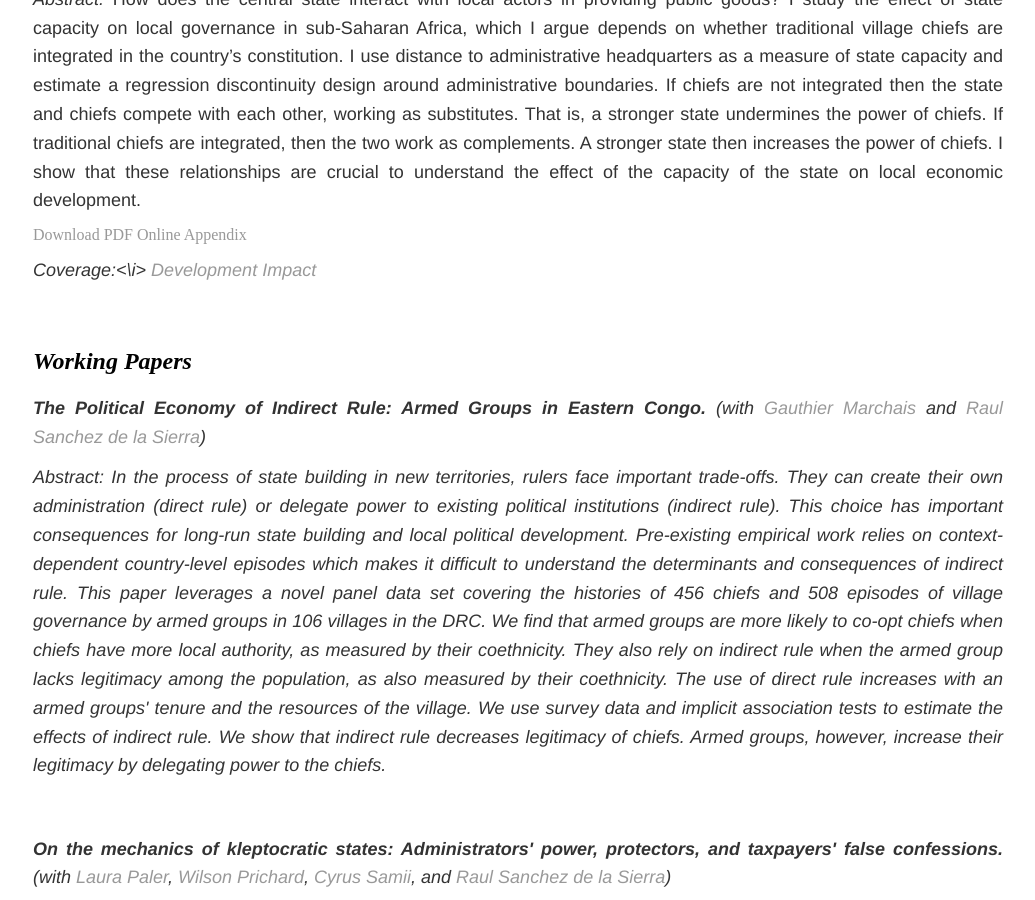
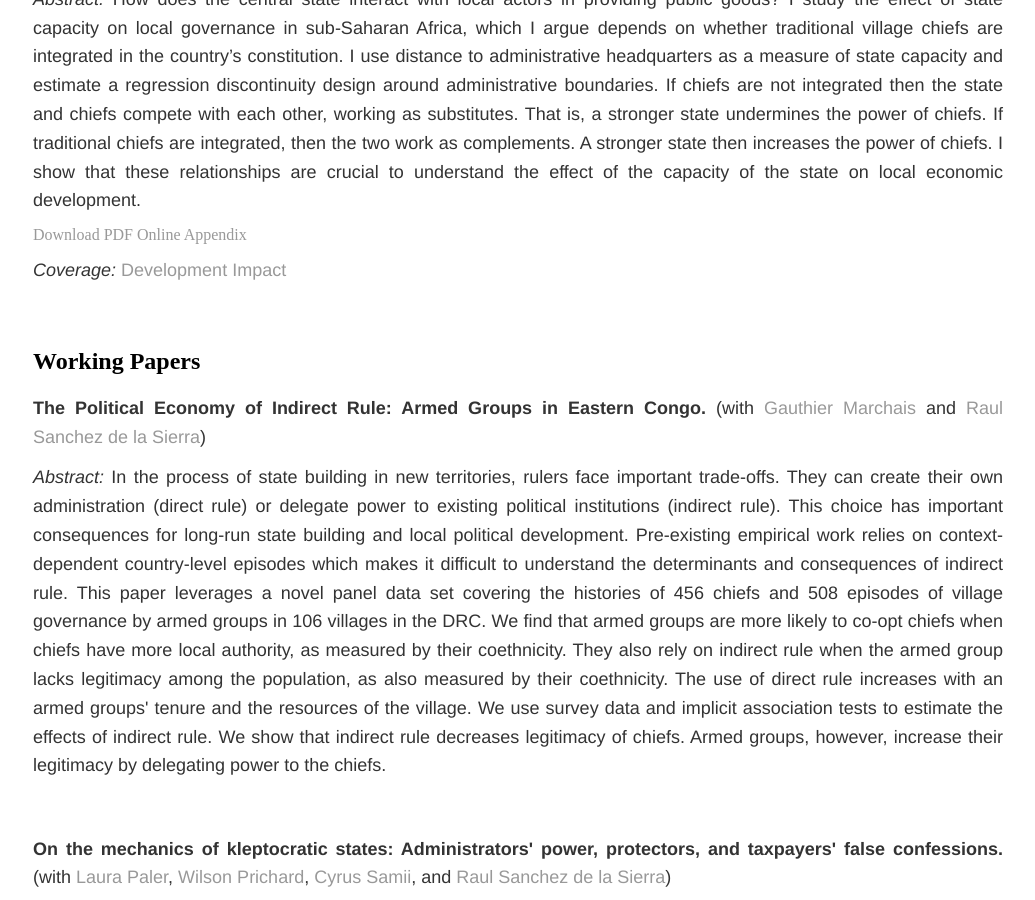
Before and after one commit to soeren-henn/soeren-henn.github.io, a Jekyll site: the page built from research/index.html, in a window 1280 px wide and 900 px high, scrolled down 699 px. Shown: the whole window, without its empty margins (122-1157 px from the left). Built offline with Jekyll 4.4.1, drawn with Linux system fonts in a browser that asks for light colours; some of the changed text lies outside the part shown.

```diff
--- a/research/index.html
+++ b/research/index.html
@@ -16,7 +16,7 @@ title: Research
 		<p><b>Complements or Substitutes? How Institutional Arrangements Bind Chiefs and the State in Africa.</b> <i> Revise &amp Resubmit, American Political Science Review</i> </p>
 		<p><i>Abstract: </i>How does the central state interact with local actors in providing public goods? I study the effect of state capacity on local governance in sub-Saharan Africa, which I argue depends on whether traditional village chiefs are integrated in the country’s constitution. I use distance to administrative headquarters as a measure of state capacity and estimate a regression discontinuity design around administrative boundaries. If chiefs are not integrated then the state and chiefs compete with each other, working as substitutes. That is, a stronger state undermines the power of chiefs. If traditional chiefs are integrated, then the two work as complements. A stronger state then increases the power of chiefs. I show that these relationships are crucial to understand the effect of the capacity of the state on local economic development.</p>
 		<a href="/files/Henn_Chiefs.pdf" class="btn btn-default pull-right" title="PDF">Download PDF</a> <a href="/files/Henn_Chiefs_appendix.pdf" class="btn btn-default pull-right" title="PDF">Online Appendix</a>
-		<p> <i>Coverage:<\i> <a href="https://blogs.worldbank.org/impactevaluations/complements-or-substitutes-state-presence-and-power-traditional-leaders-guest-post-soeren-j-henn" target="_blank">Development Impact</a> </p>
+		<p> <i>Coverage:</i> <a href="https://blogs.worldbank.org/impactevaluations/complements-or-substitutes-state-presence-and-power-traditional-leaders-guest-post-soeren-j-henn" target="_blank">Development Impact</a> </p>
 	</div>
 
 <!--
@@ -66,7 +66,7 @@ title: Research
 	<div class="paper">
 	<p><b>Africa’s Latent Assets: or, how to be optimistic about African development.</b> (with <a href="https://voices.uchicago.edu/jamesrobinson/" target="_blank">James A. Robinson</a>)</p>
 	<p><i>Abstract: </i>Despite the past centuries' economic setbacks and challenges, are there reasons for optimism about Africa's economic prospects?  We provide a conceptual framework and empirical evidence that show how the nature of African society has led to three sets of unrecognized "latent assets."  First, success in African society is talent driven and Africa has experienced high levels of perceived and actual social mobility.  A society where talented individuals rise to the top and optimism prevails is an excellent basis for entrepreneurship and innovation.  Second, Africans, like westerners who built the world's most successful effective states, are highly skeptical of authority and attuned to the abuse of power.  We argue that these attitudes can be a critical basis for building better institutions.  Third, Africa is "cosmopolitan."  Africans are the most multilingual people in the world, have high levels of religious tolerance, and are welcoming to strangers.  The experience of navigating cultural and linguistic diversity sets Africans up for success in a globalized world.</p> <a href="https://www.nber.org/papers/w28603" target="_blank">NBER Working Paper</a> <a href="https://cepr.org/active/publications/discussion_papers/dp.php?dpno=15963" target="_blank">CEPR Working Paper</a>
-		<p> <i>Coverage:<\i> <a href="https://marginalrevolution.com/marginalrevolution/2021/04/arguments-for-africa.html" target="_blank">Marginal Revolution</a> </p>
+		<p> <i>Coverage:</i> <a href="https://marginalrevolution.com/marginalrevolution/2021/04/arguments-for-africa.html" target="_blank">Marginal Revolution</a> </p>
 	</div>
 
 
```
